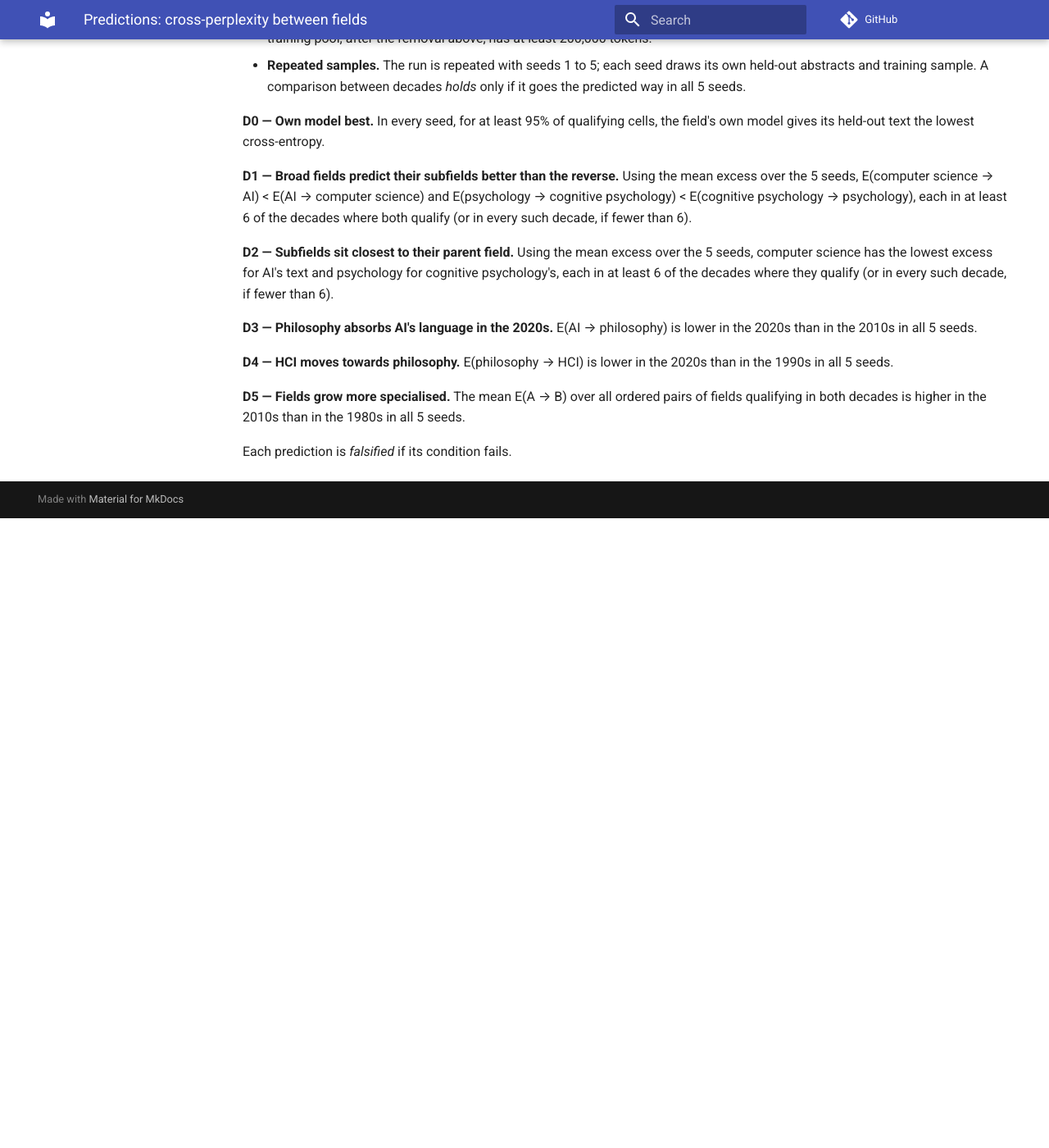
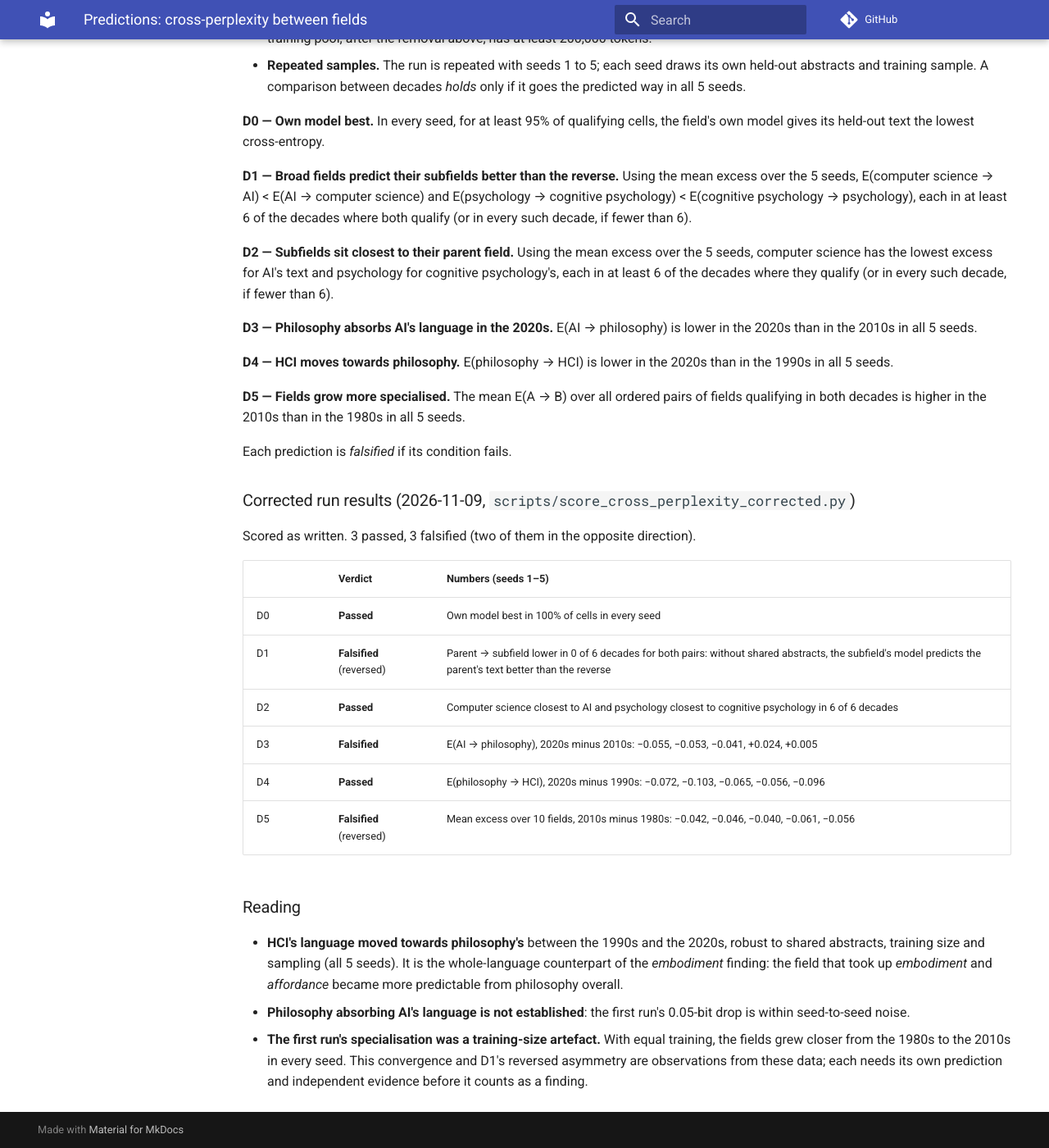
Before and after one commit to Dovalization/interpretant, an MkDocs documentation site: the page built from docs/predictions_cross_perplexity.md, in a window 1280 px wide and 1400 px high, scrolled down 2552 px. Shown: the whole window at 82% size. Built offline with MkDocs 1.6.1 and Material for MkDocs 9.7.7, drawn with Linux system fonts in a browser that asks for light colours; comment, search, counter and statistics services are not loaded; before the commit the page ends 3184 px from its top, so only the background shows below that.

Commit message:
docs: score the corrected cross-perplexity run (3 passed, 3 falsified)
HCI's language moving towards philosophy's holds across all 5 seeds with shared abstracts
removed and one training size; philosophy absorbing AI's language does not; the first run's
specialisation was a training-size artefact and reverses into convergence, recorded as an
observation to test. README findings and ROADMAP updated.

```diff
--- a/docs/predictions_cross_perplexity.md
+++ b/docs/predictions_cross_perplexity.md
@@ -132,3 +132,29 @@ if fewer than 6).
 qualifying in both decades is higher in the 2010s than in the 1980s in all 5 seeds.
 
 Each prediction is *falsified* if its condition fails.
+
+### Corrected run results (2026-11-09, `scripts/score_cross_perplexity_corrected.py`)
+
+Scored as written. 3 passed, 3 falsified (two of them in the opposite direction).
+
+| | Verdict | Numbers (seeds 1–5) |
+|---|---|---|
+| D0 | **Passed** | Own model best in 100% of cells in every seed |
+| D1 | **Falsified** (reversed) | Parent → subfield lower in 0 of 6 decades for both pairs: without shared abstracts, the subfield's model predicts the parent's text better than the reverse |
+| D2 | **Passed** | Computer science closest to AI and psychology closest to cognitive psychology in 6 of 6 decades |
+| D3 | **Falsified** | E(AI → philosophy), 2020s minus 2010s: −0.055, −0.053, −0.041, +0.024, +0.005 |
+| D4 | **Passed** | E(philosophy → HCI), 2020s minus 1990s: −0.072, −0.103, −0.065, −0.056, −0.096 |
+| D5 | **Falsified** (reversed) | Mean excess over 10 fields, 2010s minus 1980s: −0.042, −0.046, −0.040, −0.061, −0.056 |
+
+### Reading
+
+- **HCI's language moved towards philosophy's** between the 1990s and the 2020s, robust to
+  shared abstracts, training size and sampling (all 5 seeds). It is the whole-language
+  counterpart of the *embodiment* finding: the field that took up *embodiment* and
+  *affordance* became more predictable from philosophy overall.
+- **Philosophy absorbing AI's language is not established**: the first run's 0.05-bit drop is
+  within seed-to-seed noise.
+- **The first run's specialisation was a training-size artefact.** With equal training, the
+  fields grew closer from the 1980s to the 2010s in every seed. This convergence and D1's
+  reversed asymmetry are observations from these data; each needs its own prediction and
+  independent evidence before it counts as a finding.
```
Also changed, not shown: README.md (+6 -1 lines), ROADMAP.md (+6 -4 lines).
